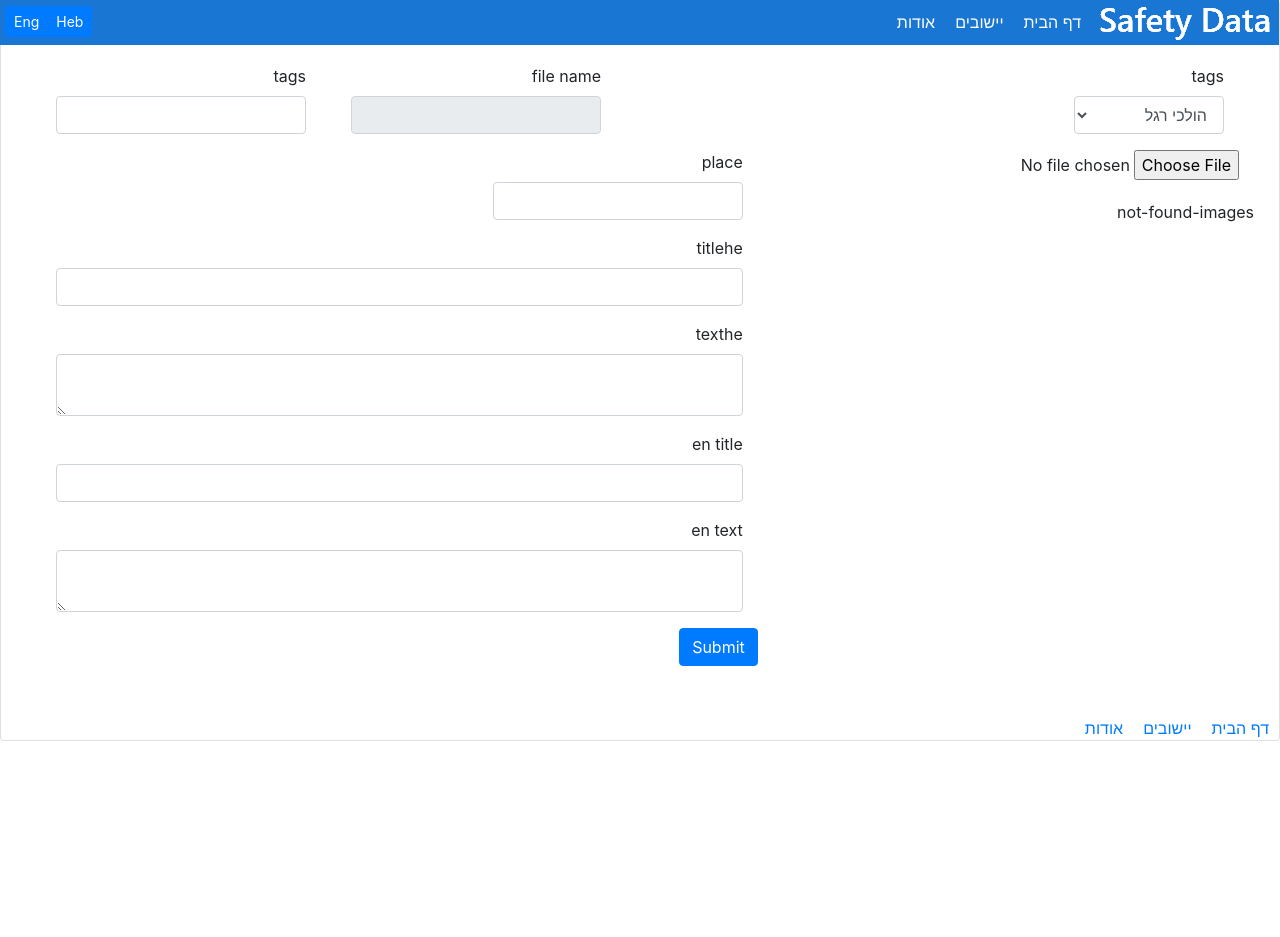
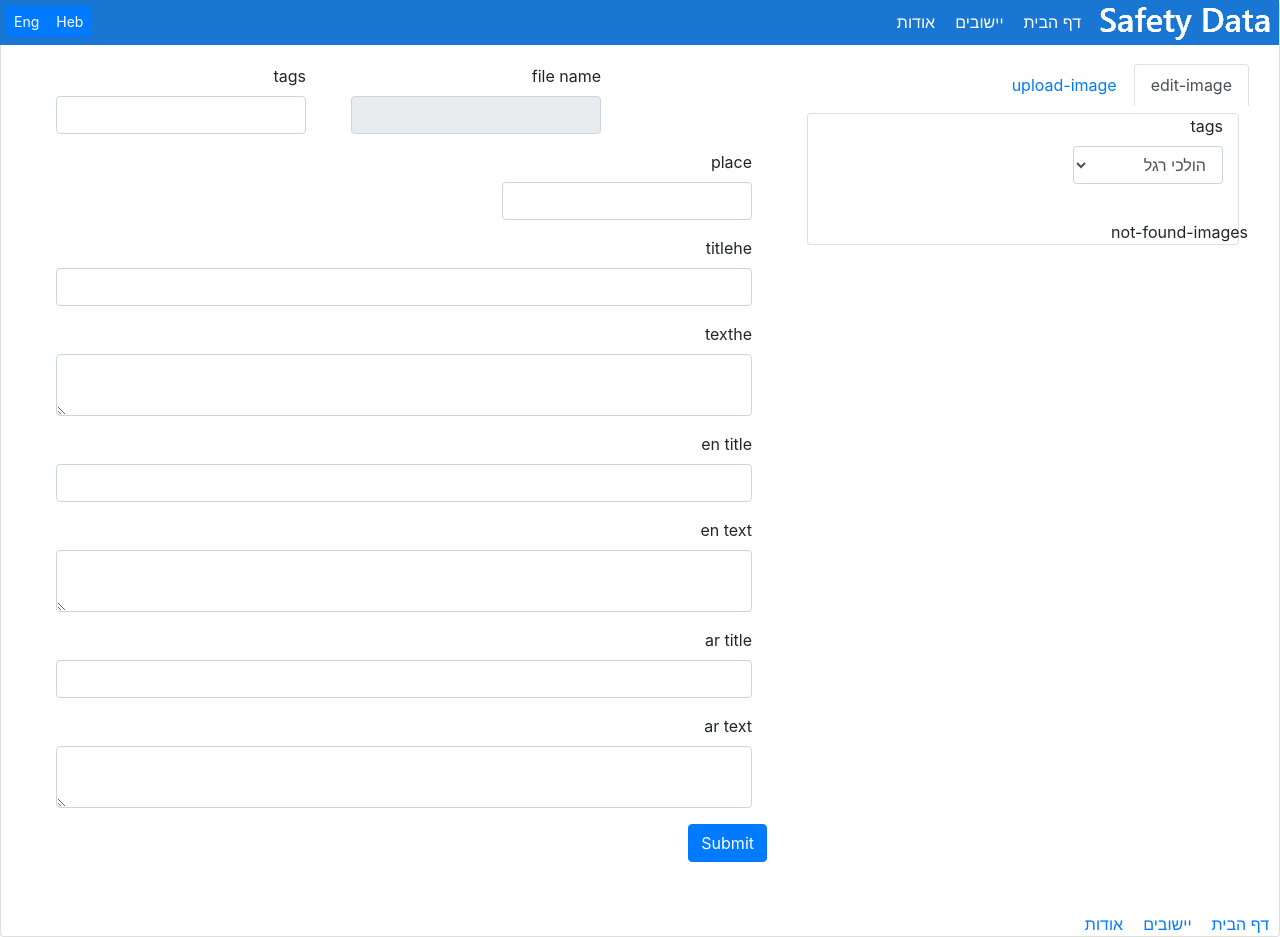
Before and after one commit to data-for-change/safety-data-client, a React (Create React App) app: page /update-img in a window 1280 px wide. Before the commit the page ends 800 px from the top, so only its background shows below. Built offline with nearby package versions, Linux system fonts and the light colour scheme; no server answers.

Commit message:
show prelaod image, use tabs

```diff
--- a/src/components/molecules/FormImageDetails.tsx
+++ b/src/components/molecules/FormImageDetails.tsx
@@ -140,23 +140,25 @@ const FormImageDetails: React.FC<IProps> = observer(() => {
               onChange={(e: React.ChangeEvent<HTMLInputElement>) => setCurrImageVal('texten', e.target.value)}
             />
           </Form.Group>
-          {/* <Form.Group as={Col} controlId="exampleForm.ControlTitleAr">
+          <Form.Group as={Col} controlId="exampleForm.ControlTitleAr">
             <Form.Label>
               ar title
             </Form.Label>
             <Form.Control
-              value={(selectedImage !== null) ? selectedImage.titlear : ''}
+              value={(currImage !== null) ? currImage.titlear : ''}
+              onChange={(e: React.ChangeEvent<HTMLInputElement>) => setCurrImageVal('titlear', e.target.value)}
             />
-          </Form.Group> */}
-          {/* <Form.Group as={Col} controlId="exampleForm.ControlTextAr">
+          </Form.Group>
+          <Form.Group as={Col} controlId="exampleForm.ControlTextAr">
             <Form.Label>
               ar text
             </Form.Label>
             <Form.Control
               as="textarea"
-              value={(selectedImage !== null) ? selectedImage.textear : ''}
+              value={(currImage !== null) ? currImage.textar : ''}
+              onChange={(e: React.ChangeEvent<HTMLInputElement>) => setCurrImageVal('textar', e.target.value)}
             />
-          </Form.Group> */}
+          </Form.Group>
           <Button
             variant="primary"
             disabled={isLoading || !isValidAllContols}
--- a/src/components/pages/UpdateImagePage.tsx
+++ b/src/components/pages/UpdateImagePage.tsx
@@ -1,34 +1,33 @@
 import React, { useEffect } from 'react';
+import { useTranslation } from 'react-i18next';
 import { observer } from 'mobx-react';
 import { toJS } from 'mobx';
 import ImageGallery from 'react-image-gallery';
 import 'react-image-gallery/styles/css/image-gallery.css';
 // import Button from 'react-bootstrap/Button';
+import Tabs from 'react-bootstrap/Tabs';
+import Tab from 'react-bootstrap/Tab';
 import Form from 'react-bootstrap/Form';
 import Row from 'react-bootstrap/Row';
 import Col from 'react-bootstrap/Col';
+import Card from 'react-bootstrap/Card';
 import { useStore } from '../../stores/storeConfig';
 import FormImageDetails from '../molecules/FormImageDetails';
 import ImageEntity, { IimageEntity } from '../../stores/ImageEntity';
 
 interface IProps { }
-
-const UpdateImagePage: React.FC<IProps> = observer(() => {
 const styleSelect = {
   width: '150px',
 };
-  const styleDiv = {
-    margin: '20px',
-    display: 'flex',
-    justifyContent: 'flex-start',
-  };
-  const styleDiv2 = {
-    margin: '20px',
-  };
 const styleDiv3 = {
   marginTop: '20px',
+  marginLeft: '5px',
+  marginRight: '5px',
   width: '450px',
 };
+
+const CardEditFile = observer(() => {
+  const { t } = useTranslation();
   const { imageStore, uiStore } = useStore();
   const { getImagesByTag, setCurrImage } = imageStore;
   const { language } = uiStore;
@@ -51,23 +50,11 @@ const UpdateImagePage: React.FC<IProps> = observer(() => {
     return true;
   };
   const isGotImages = (images.length > 0);
-  /*   useEffect(() => {
-    if (arrayImages.length > 0) setCurrImage(arrayImages[imageindex]);
-  }, [arrayImages]); */
-  const onChangeFileHandler = (event:React.ChangeEvent<HTMLInputElement>) => {
-    if (event.target.files !== undefined && event.target.files !== null) {
-      // console.log(event.target.files[0]);
-      const file = event.target.files[0];
-      const image = new ImageEntity(0, file.name, '', '', '', '');
-      image.file = file;
-      setCurrImage(image);
-      console.log(file);
-    }
-  };
+
 
   return (
-    <div style={styleDiv}>
-      <div style={styleDiv2}>
+    <Card>
+      <div>
         <Form>
           <Row>
             <Col>
@@ -83,12 +70,12 @@ const UpdateImagePage: React.FC<IProps> = observer(() => {
                   <option>הולכי רגל</option>
                   <option>רוכבי אופניים</option>
                   <option>רוכבי אופנוע</option>
+                  <option>מכוניות</option>
+                  <option>אוטובוסים</option>
+                  <option>משאיות</option>
                   <option>כללי</option>
                 </Form.Control>
               </Form.Group>
-            </Col>
-            <Col>
-              <input type="file" name="file" onChange={onChangeFileHandler} />
             </Col>
           </Row>
           <Row>
@@ -105,6 +92,72 @@ const UpdateImagePage: React.FC<IProps> = observer(() => {
           </Row>
         </Form>
       </div>
+    </Card>
+  );
+});
+const CardUploadFile = observer(() => {
+  const { t } = useTranslation();
+  const [ifile, setFile] = React.useState('');
+  const { imageStore } = useStore();
+  const { setCurrImage } = imageStore;
+  const onChangeFileHandler = (event:React.ChangeEvent<HTMLInputElement>) => {
+    if (event.target.files !== undefined && event.target.files !== null && event.target.files.length > 0) {
+      // console.log(event.target.files[0]);
+      const file = event.target.files[0];
+      const image = new ImageEntity(0, file.name, '', '', '', '');
+      image.file = file;
+      setCurrImage(image);
+      setFile(URL.createObjectURL(file));
+    }
+  };
+  return (
+    <Card>
+      <div>
+        <Form>
+          <Row>
+            <Col>
+              <input type="file" name="file" onChange={onChangeFileHandler} />
+              <img src={ifile} alt="" style={styleDiv3} />
+            </Col>
+          </Row>
+        </Form>
+      </div>
+    </Card>
+  );
+});
+
+const UpdateImagePage: React.FC<IProps> = observer(() => {
+  const styleDiv = {
+    margin: '20px',
+    display: 'flex',
+    justifyContent: 'flex-start',
+  };
+  const styleDiv1 = {
+    margin: '20px',
+    width: '450px',
+  };
+  const styleDiv2 = {
+    margin: '20px',
+  };
+  const styleTab = {
+    marginTop: '20px',
+  };
+  const { t } = useTranslation();
+  return (
+    <div style={styleDiv}>
+      <div style={styleDiv1}>
+        <Tabs
+          defaultActiveKey="editimage"
+          id="image-tabs"
+        >
+          <Tab eventKey="editimage" title={t('edit-image')} style={styleTab}>
+            <CardEditFile />
+          </Tab>
+          <Tab eventKey="uploadimage" title={t('upload-image')} style={styleTab}>
+            <CardUploadFile />
+          </Tab>
+        </Tabs>
+      </div>
       <div style={styleDiv2}>
         <FormImageDetails />
       </div>
--- a/src/stores/ImageEntity.tsx
+++ b/src/stores/ImageEntity.tsx
@@ -12,6 +12,8 @@ export interface ImageEntityLean {
 export interface IimageEntity extends ImageEntityLean {
     titleen?: string;
     texten?: string;
+    titlear?: string;
+    textar?: string;
     file?: File
   }
 
@@ -36,16 +38,22 @@ export default class ImageEntity implements IimageEntity {
   texthe: string;
 
   @observable
+  titleen?: string;
+
+  @observable
+  texten?: string;
+
+  @observable
+  titlear?: string;
+
+  @observable
+  textar?: string;
+
+  @observable
   tags: string;
 
   @observable
   place: string;
 
-  @observable
-  titleen?: string;
-
-  @observable
-  texten?: string;
-
   file?: File;
 }
```
Lines whose indentation alone changed are shown as unchanged.
